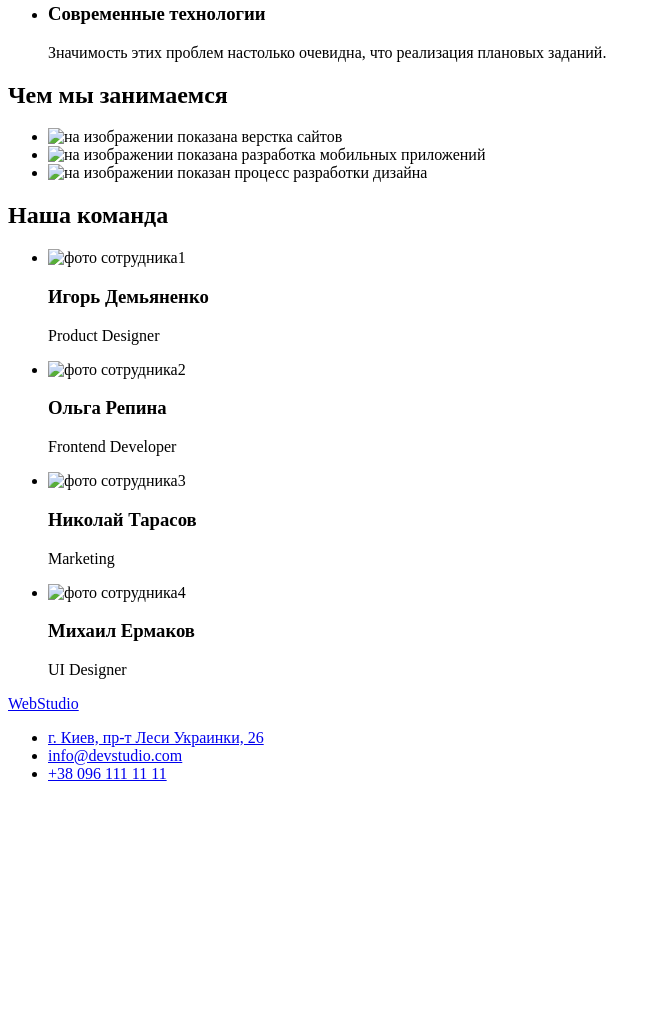
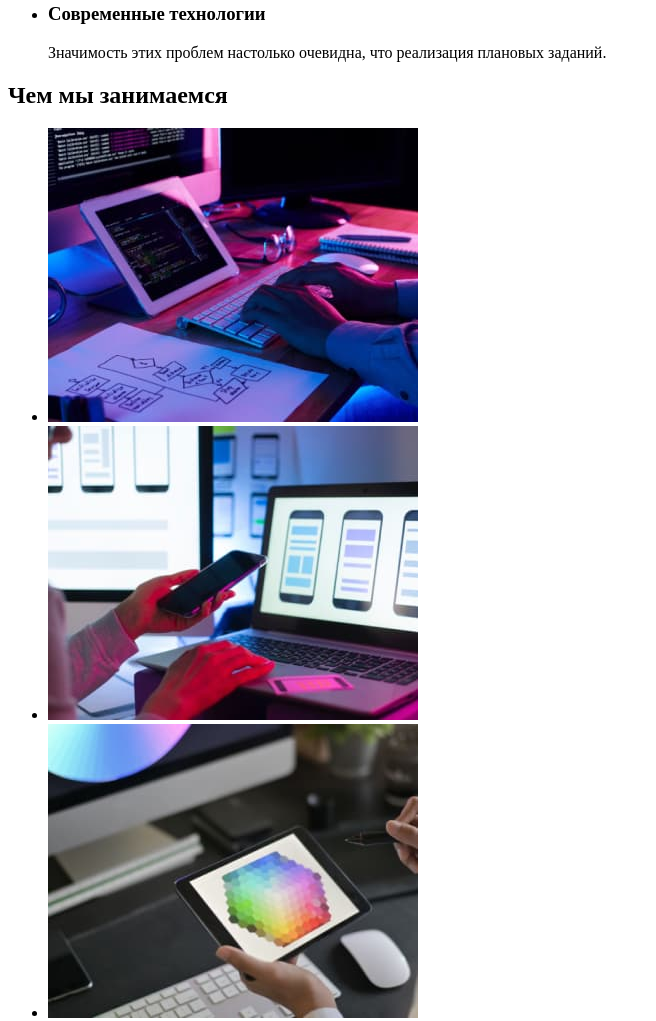
Before and after one commit to HannaBatarchuk/goit-markup-hw-01, a plain HTML site: page index.html in a window 1280 px wide. Shown: the part 559-1580 px from the top of the page, without its empty margins (0-656 px from the left). Before the commit the page ends 1358 px from the top, so only its background shows below. Drawn offline with Linux system fonts and the light colour scheme.

Commit message:
Основная разметка 1 ДЗ

```diff
--- a/index.html
+++ b/index.html
@@ -10,7 +10,7 @@
     <!-- Шапка сайта-->
     <header>
       <nav>
-          <a href="/">WebStudio</a>
+          <a href="./index.html">WebStudio</a>
           <ul>
               <li><a href="#">Студия</a></li>
               <li><a href="#">Портфолио</a></li>
@@ -25,12 +25,10 @@
 
     <main>
         <!-- Герой -->
-        <div>
-            <section>
-                    <h1>Эффективные решения <br> для вашего бизнеса</h1>
-                    <button type="button">Заказать услугу</button>
-            </section>
-        </div>
+        <section>
+                <h1>Эффективные решения <br> для вашего бизнеса</h1>
+                <button type="button">Заказать услугу</button>
+        </section>
         <!-- Преимущества компании -->
         <section>
             <h2>Преимущества компании</h2>
@@ -57,9 +55,9 @@
         <section>
             <h2>Чем мы занимаемся</h2>
             <ul>
-                <li><img src="" alt="на изображении показана верстка сайтов"></li>
-                <li><img src="" alt="на изображении показана разработка мобильных приложений"></li>
-                <li><img src="" alt="на изображении показан процесс разработки дизайна"></li>
+                <li><img src="./images/box-1-2.jpg" alt="верстка_сайтов" width="370"></li>
+                <li><img src="./images/box-2-2.jpg" alt="разработка_мобильных_приложений" width="370"></li>
+                <li><img src="./images/box-3-2.jpg" alt="процесс_разработки_дизайна" width="370"></li>
             </ul>
         </section>
         <!-- Команда -->
@@ -67,36 +65,36 @@
             <h2>Наша команда</h2>
             <ul>
                 <li>
-                    <img src="" alt="фото сотрудника1">
+                    <img src="./images/img-1-2.jpg" alt="фото_сотрудника1" width="270">
                     <h3>Игорь Демьяненко</h3>
-                    <p>Product Designer</p>
+                    <p lang="en">Product Designer</p>
                 </li>
                 <li>
-                    <img src="" alt="фото сотрудника2">
+                    <img src="./images/img-2-2.jpg" alt="фото_сотрудника2" width="270">
                     <h3>Ольга Репина</h3>
-                    <p>Frontend Developer</p>
+                    <p lang="en">Frontend Developer</p>
                 </li>
                 <li>
-                    <img src="" alt="фото сотрудника3">
+                    <img src="./images/img-3-2.jpg" alt="фото_сотрудника3" width="270">
                     <h3>Николай Тарасов</h3>
-                    <p>Marketing</p>
+                    <p lang="en">Marketing</p>
                 </li>
                 <li>
-                    <img src="" alt="фото сотрудника4">
+                    <img src="./images/img-4-2.jpg" alt="фото_сотрудника4" width="270">
                     <h3>Михаил Ермаков</h3>
-                    <p>UI Designer</p>
+                    <p lang="en">UI Designer</p>
                 </li>
             </ul>
         </section>
     </main>
 
     <footer>
-        <a href="/">WebStudio</a>
-        <ul>
-            <li><a href="#">г. Киев, пр-т Леси Украинки, 26</a></li>
-            <li><a href="mailto:info@devstudio.com">info@devstudio.com</a></li>
-            <li><a href="tel:+380961111111">+38 096 111 11 11</a></li>
-        </ul>
+        <a href="./index.html">WebStudio</a>
+        <address>
+            <p>г. Киев, пр-т Леси Украинки, 26</p>
+            <p><a href="mailto:info@devstudio.com">info@devstudio.com</a></p>
+            <p><a href="tel:+380961111111">+38 096 111 11 11</a></p>
+        </address>
     </footer>
 </body>
 </html>
```
Also changed, not shown: images/box-1-2.jpg (added), images/box-2-2.jpg (added), images/box-3-2.jpg (added), images/img-1-2.jpg (added), images/img-2-2.jpg (added), images/img-3-2.jpg (added), images/img-4-2.jpg (added), 2 other files.
